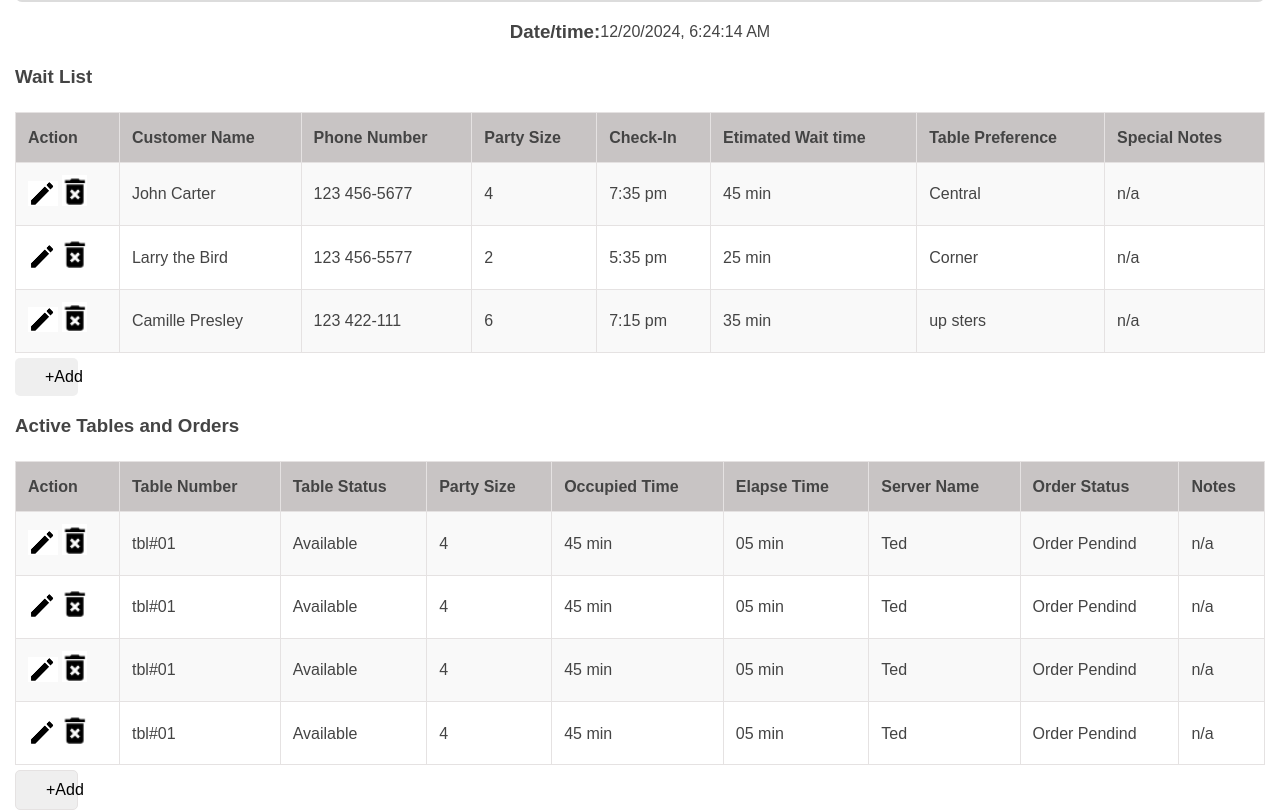
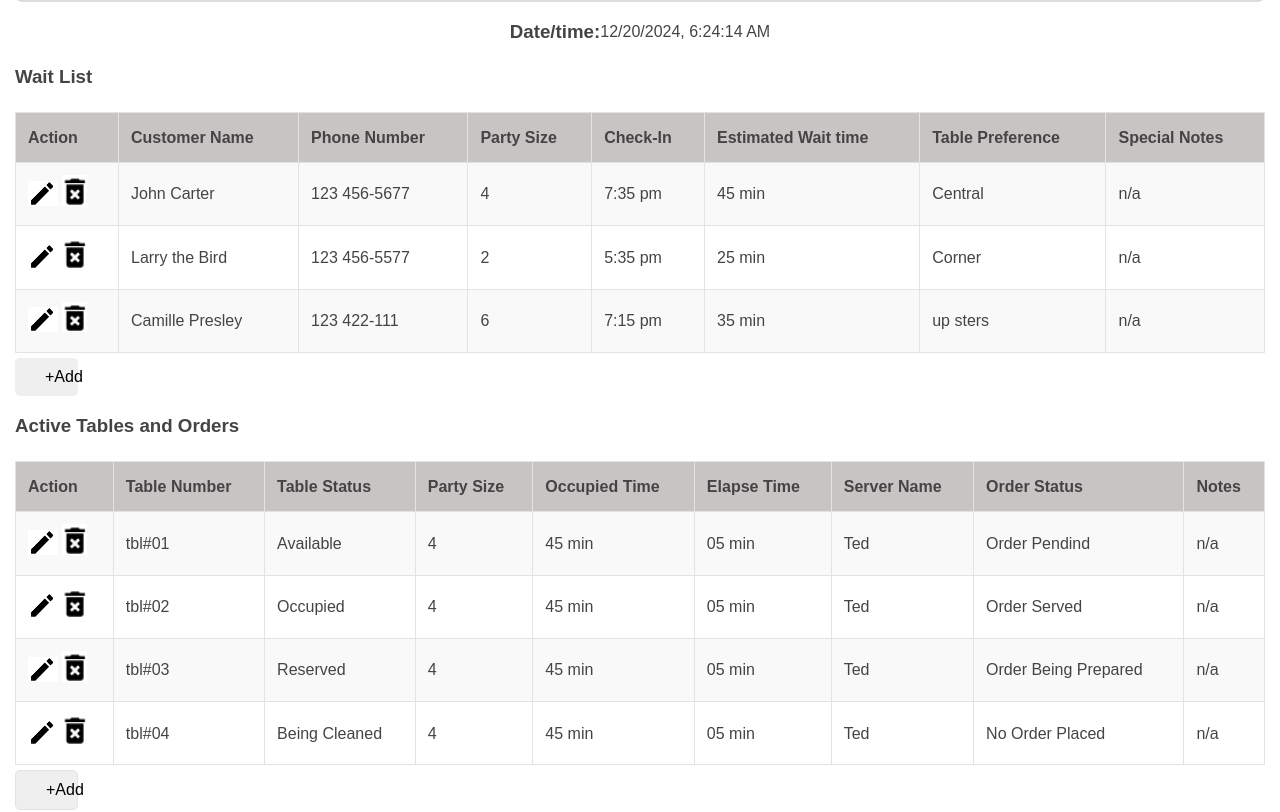
Before and after one commit to gerson-github/wdd131, a plain HTML site: page eRestaurant/index.html in a window 1280 px wide. Shown: the part 140-952 px from the top of the page. Drawn offline with Linux system fonts and the light colour scheme.

Commit message:
corrigido textos

```diff
--- a/eRestaurant/index.html
+++ b/eRestaurant/index.html
@@ -137,7 +137,7 @@
                         <th>Phone Number</th>
                         <th>Party Size</th>
                         <th>Check-In</th>
-                        <th>Etimated Wait time</th>
+                        <th>Estimated Wait time</th>
                         <th>Table Preference</th>
                         <th>Special Notes</th>
 
@@ -223,26 +223,27 @@
                             <img src="images/pencil-img.png" width="30" alt="User Icon">
                             <img src="images/trash-img.png" width="25" alt="User Icon">
                         </td>
-                        <td>tbl#01</td>
-                        <td>Available</td>
+                        <td>tbl#02</td>
+                        <td>Occupied</td>
                         <td>4</td>
                         <td>45 min</td>
                         <td>05 min</td>
                         <td>Ted</td>
-                        <td>Order Pendind</td>
-                        <td>n/a</td>                    </tr>
+                        <td>Order Served</td>
+                        <td>n/a</td>
+                    </tr>
                     <tr>
                         <td>
                             <img src="images/pencil-img.png" width="30" alt="User Icon">
                             <img src="images/trash-img.png" width="25" alt="User Icon">
                         </td>
-                        <td>tbl#01</td>
-                        <td>Available</td>
+                        <td>tbl#03</td>
+                        <td>Reserved</td>
                         <td>4</td>
                         <td>45 min</td>
                         <td>05 min</td>
                         <td>Ted</td>
-                        <td>Order Pendind</td>
+                        <td>Order Being Prepared</td>
                         <td>n/a</td>
                    </tr>
                    <tr>
@@ -250,13 +251,13 @@
                             <img src="images/pencil-img.png" width="30" alt="User Icon">
                             <img src="images/trash-img.png" width="25" alt="User Icon">
                         </td>
-                        <td>tbl#01</td>
-                        <td>Available</td>
+                        <td>tbl#04</td>
+                        <td>Being Cleaned</td>
                         <td>4</td>
                         <td>45 min</td>
                         <td>05 min</td>
                         <td>Ted</td>
-                        <td>Order Pendind</td>
+                        <td>No Order Placed</td>
                         <td>n/a</td>
                     </tr>
                 </tbody>
```
